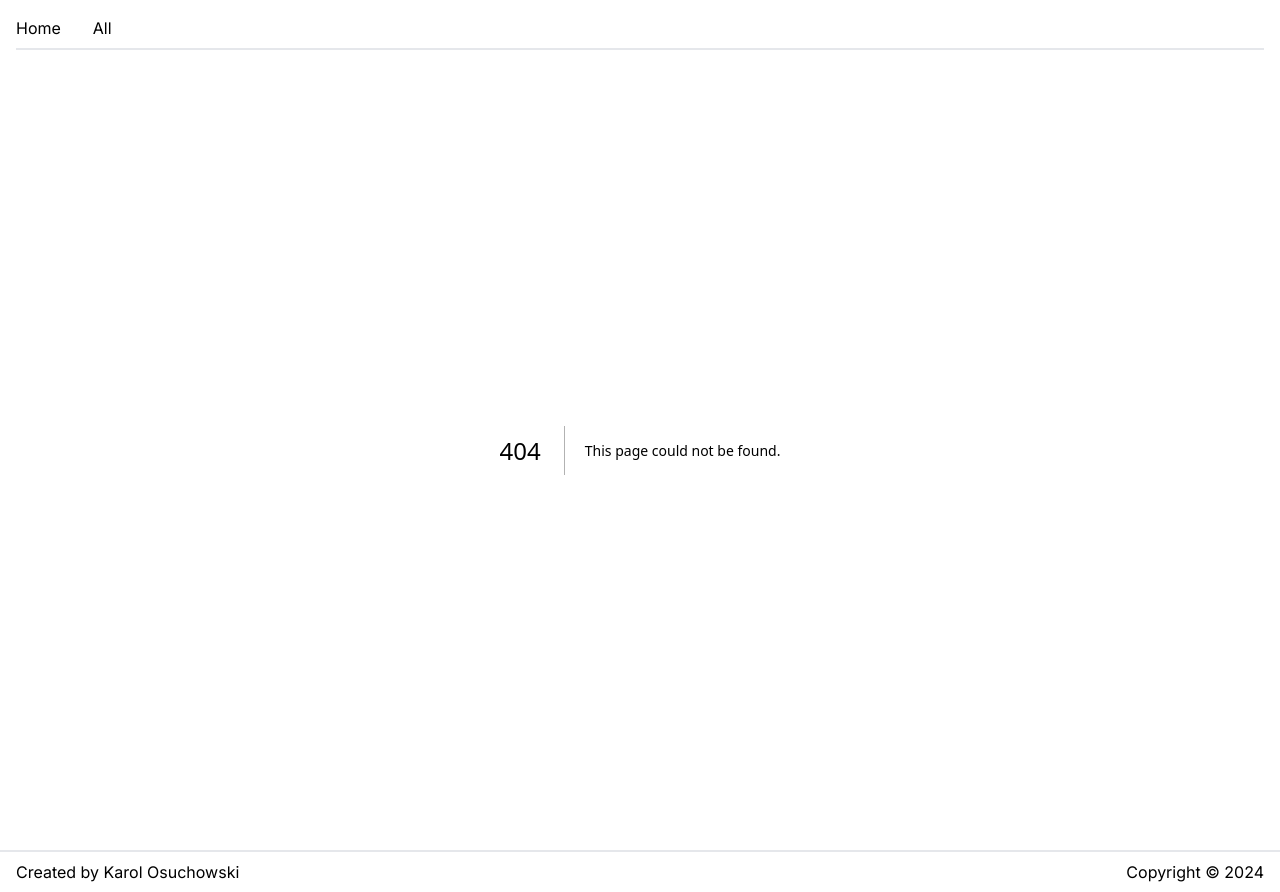
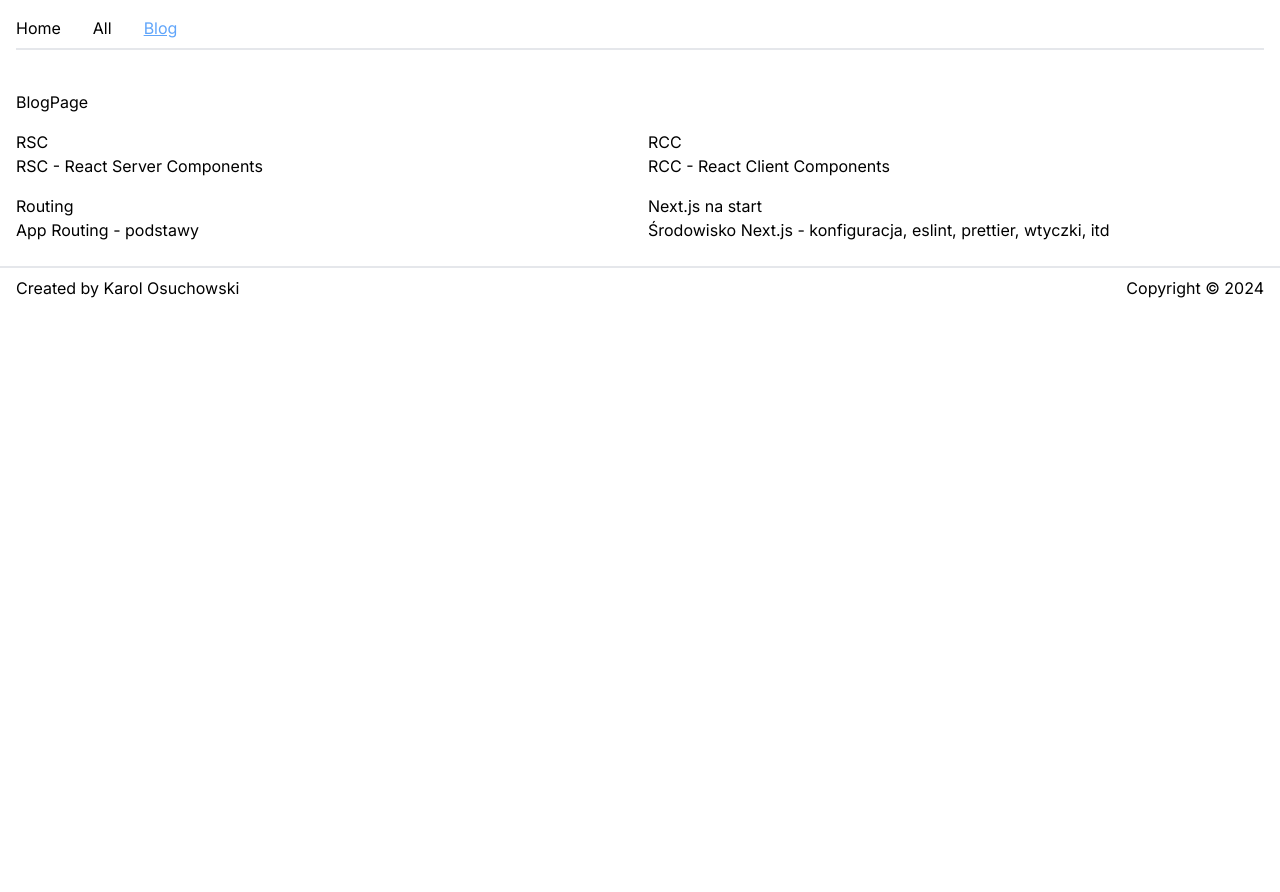
Before and after one commit to niemaco/nextjs-shop, a Next.js app: page /blog in a window 1280 px wide. Before the commit this address had no page. After the commit the page ends 800 px from the top, so only its background shows below. Built offline with nearby package versions, Linux system fonts and the light colour scheme.

Commit message:
Add blog pages

```diff
--- /dev/null
+++ b/src/app/(cms-page)/blog/app-routing/page.tsx
@@ -0,0 +1,8 @@
+export default function AppRoutingPage() {
+	return (
+		<div className="py-6">
+			<h1 className="py-4">App routing</h1>
+			<p>Website in progress</p>
+		</div>
+	);
+}
--- /dev/null
+++ b/src/app/(cms-page)/blog/next-js/page.tsx
@@ -0,0 +1,8 @@
+export default function NextJsPage() {
+	return (
+		<div className="py-6">
+			<h1 className="py-4">NextJsPage</h1>
+			<p>Website in progress</p>
+		</div>
+	);
+}
--- /dev/null
+++ b/src/app/(cms-page)/blog/page.tsx
@@ -0,0 +1,36 @@
+import { ActiveLink } from "@/ui/atoms/ActiveLink";
+
+export default function BlogPage() {
+	return (
+		<div className="py-6">
+			<h1 className="py-4">BlogPage</h1>
+
+			<ul className="grid list-none grid-cols-2 gap-4">
+				<li className="">
+					<ActiveLink href="/blog/rsc" activeClassName="" className="">
+						RSC
+					</ActiveLink>
+					<p>RSC - React Server Components</p>
+				</li>
+				<li>
+					<ActiveLink href="/blog/rcc" activeClassName="" className="">
+						RCC
+					</ActiveLink>
+					<p>RCC - React Client Components</p>
+				</li>
+				<li>
+					<ActiveLink href="/blog/app-routing" activeClassName="" className="">
+						Routing
+					</ActiveLink>
+					<p>App Routing - podstawy</p>
+				</li>
+				<li>
+					<ActiveLink href="/blog/next-js" activeClassName="" className="">
+						Next.js na start
+					</ActiveLink>
+					<p>Środowisko Next.js - konfiguracja, eslint, prettier, wtyczki, itd </p>
+				</li>
+			</ul>
+		</div>
+	);
+}
--- /dev/null
+++ b/src/app/(cms-page)/blog/rcc/page.tsx
@@ -0,0 +1,8 @@
+export default function RccPage() {
+	return (
+		<div className="py-6">
+			<h1 className="py-4">React Client Components</h1>
+			<p>Website in progress</p>
+		</div>
+	);
+}
--- /dev/null
+++ b/src/app/(cms-page)/blog/rsc/page.tsx
@@ -0,0 +1,8 @@
+export default function RscPage() {
+	return (
+		<div className="py-6">
+			<h1 className="py-4">React Server Components</h1>
+			<p>Website in progress</p>
+		</div>
+	);
+}
--- /dev/null
+++ b/src/app/(cms-page)/layout.tsx
@@ -0,0 +1,9 @@
+import React from "react";
+
+export default function RootLayout({
+	children,
+}: Readonly<{
+	children: React.ReactNode;
+}>) {
+	return <div data-id="cms-page">{children}</div>;
+}
--- a/src/components/molecules/MainNav.tsx
+++ b/src/components/molecules/MainNav.tsx
@@ -14,6 +14,12 @@ const navLinks: NavLink[] = [
 	{
 		name: "All",
 		href: "/products",
+		className,
+		activeClassName,
+	},
+	{
+		name: "Blog",
+		href: "/blog",
 		className,
 		activeClassName,
 	},
```
